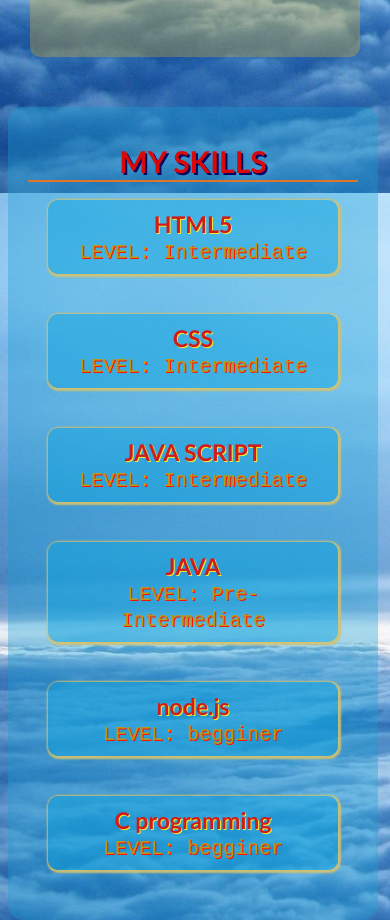
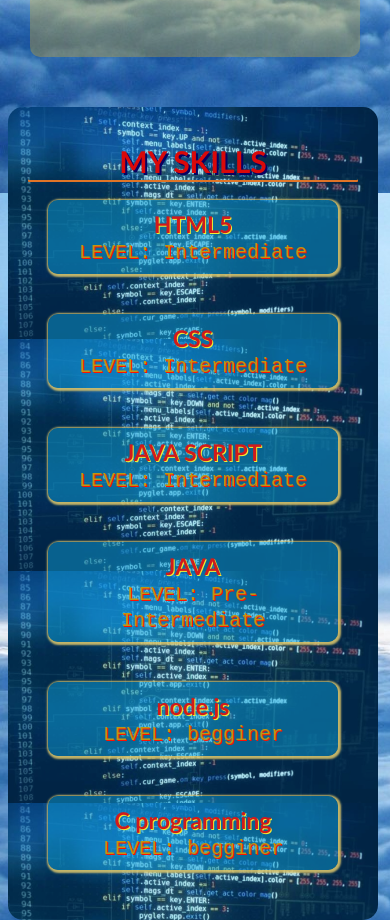
Before and after one commit to agarwalayush9/portfolio, a plain HTML site: page index.html in a window 390 px wide. Shown: the part 703-1623 px from the top of the page. Drawn offline with Linux system fonts and the light colour scheme; the site is published under a folder, as on GitHub Pages, so addresses that start at the root find nothing.

Commit message:
Update portfolio.css

```diff
--- a/portfolio.css
+++ b/portfolio.css
@@ -292,7 +292,7 @@ body{
     }
     #skills{
         margin-left: -22px;
-        background-image: url("/img/skills.jpg");
+        background-image: url("img/skills.jpg");
         background-blend-mode:soft-light;
         background-size: contain;
     width: 100%;
```
